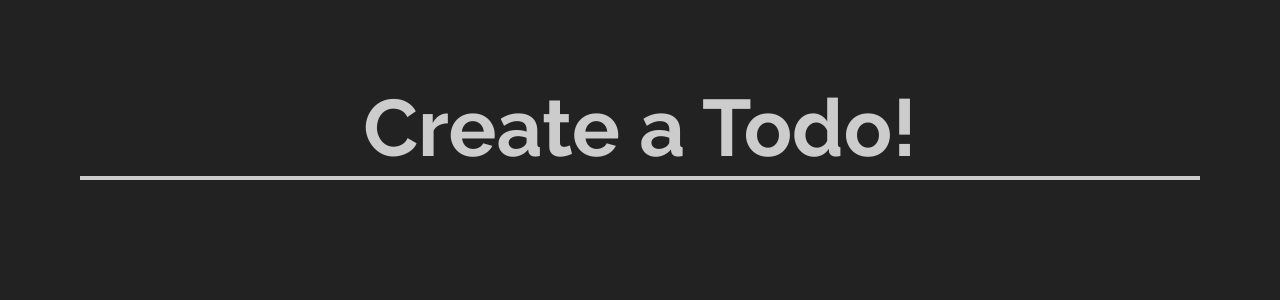
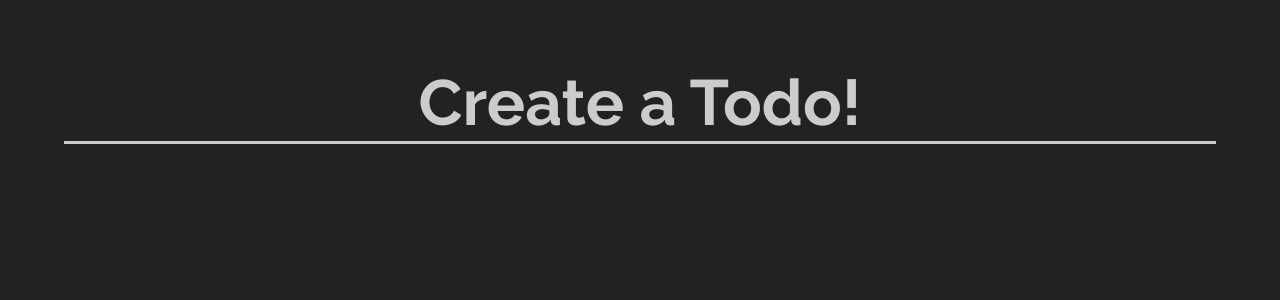
Before and after one commit to JoacoEsteban/epic-todo-list, a Vue app: page / in a window 1280 px wide. Shown: the top 300 px of the page. Built offline with nearby package versions, Linux system fonts and the light colour scheme.

Commit message:
LocalStorage and MediaQueries

```diff
--- a/src/components/Index.vue
+++ b/src/components/Index.vue
@@ -26,6 +26,9 @@ export default {
   },
   computed: {
   },
+  created () {
+    this.loadFromLocal()
+  },
   methods: {
     submit () {
       let text = this.input.trim()
@@ -43,6 +46,14 @@ export default {
       }
 
       this.list = [todo, ...this.list]
+      this.saveToLocal()
+    },
+    saveToLocal () {
+      localStorage.setItem('todos', JSON.stringify(this.list))
+    },
+    loadFromLocal () {
+      let list = localStorage.getItem('todos')
+      this.list = !list ? [] : JSON.parse(list)
     }
   }
 }
--- a/src/styles/sass/global.scss
+++ b/src/styles/sass/global.scss
@@ -13,6 +13,12 @@
     --background-color: var(--dark-bg);
     --text-color: var(--light-text-color);
     --secondary: var(--dark-secondary);
+    font-size: 1vw;
+}
+@media only screen and (max-width: 900px) {
+    :root {
+        font-size: 10px;
+    }
 }
 body {
     margin: 0;
```
